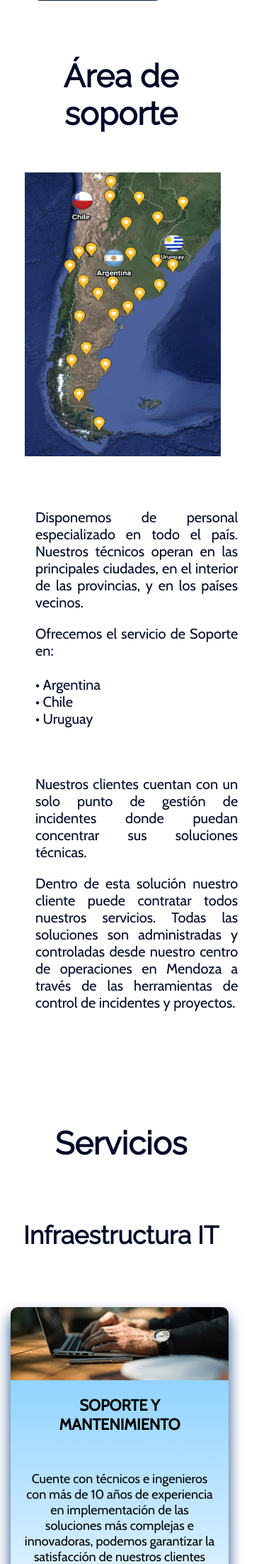
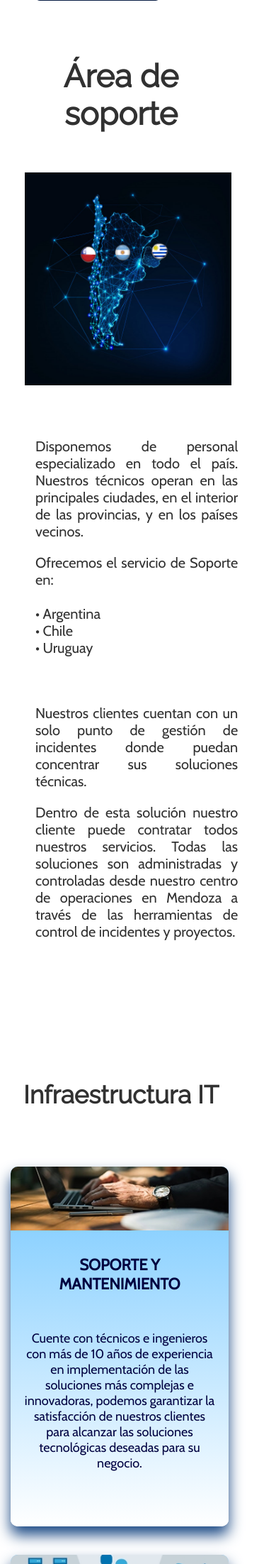
Before and after one commit to DevZeppelin/powersis, a PHP site: page / in a window 390 px wide. Shown: the part 1920-4124 px from the top of the page at 71% size. Run offline with PHP 8.4, Linux system fonts and the light colour scheme.

Commit message:
modificado menu desplegable. agregado carteleria digital. fuente gris. fuente viñeta azul. cambiado servicio x soluciones

```diff
--- a/estilos.css
+++ b/estilos.css
@@ -61,7 +61,7 @@ body{
 
 main {
     background: rgb(255, 255, 255);
-    color: rgb(0, 11, 41);
+    color: rgb(49, 49, 49);
 }
 
 header .contenedor{
@@ -230,13 +267,13 @@ h3 {
     display: flex;
     flex-wrap: wrap;
     justify-content: space-between;
-    color: rgb(0, 0, 0);
+    color: rgb(0, 1, 53);
     font-weight: normal;
 
 }
 
 .contenedor-servicios a {
-    color: black;
+    color: rgb(0, 1, 41);
 
 }
 
@@ -271,6 +309,7 @@ h3 {
     margin: 0;
     padding: 20px;
     margin-top: 90px;
+    color: rgb(0, 2, 65);
 }
 
 #servicios h6 {
@@ -279,11 +318,13 @@ h3 {
     text-align: center;
     font-size: 35px;
 
+
 }
 
 .servicio p {
 
     font-size: 18px;
+    color: rgb(0, 2, 65);
 
 }
 
@@ -304,6 +345,7 @@ h3 {
     top: 0;
     width: 100%;
     border-radius: 10px 10px 0 0 ;
+    height: 90px ;
 
 
 }
@@ -683,8 +742,8 @@ textarea {
     }
 
     #contratarnos .mapa {
-        width: 95%;
-        height: 400px;
+        width: 100%;
+        height: 300px;
         padding-left: 10px;
     }
 
--- a/index.html
+++ b/index.html
@@ -33,12 +33,23 @@
 
 
                 <img class="menu-icon" src="imagenes/rayitas.png"></img>
-                <nav>
+                <nav id="header-nav">
                     <ul class="lista-menu">
 
 
                         <li><a href="#contratarnos">¿Por qué contratarnos?</a></li>
-                        <li><a href="#servicios">Servicios</a></li>
+                        <li>
+
+                            <a>Soluciones</a>
+                            <ul class="soluciones-menu">
+                                <li><a href="#servicios">Infraestructura IT</a></li>
+                                <li><a href="contact-center.html">Contact Center</a></li>
+                                <li><a href="cart-digital.html">Cartelería Digital</a></li>
+                                <li><a href="trans-digital.html">Transformación Digital</a></li>
+                            </ul>
+
+
+                        </li>
                         <li><a href="#blog">Cursos</a></li>
                         <li><a href="#contacto-top">Contacto</a></li>
                         <li><a href="https://translate.google.com.ar/translate?hl=es&sl=es&tl=en&u=http%3A%2F%2Fdevzeppelin.github.io%2Fpowersis">ENG</a></li>
@@ -60,16 +71,20 @@
                 <h1>Somos Tecnología</h1>
             </li>
             <li>
-                <img src="img/2.jpg">
-                <h1>Transformación Digital</h1>
+                <a href="trans-digital.html"><img src="img/2.jpg"></a>
+                <a href="trans-digital.html"><h1>Transformación Digital</h1></a>
             </li>
             <li>
-                <img src="img/3.jpg">
-                <h1>Infraestructura</h1>
+                <a href="#servicios"><img src="img/3.jpg"></a>
+                <a href="#servicios"><h1>Infraestructura IT</h1></a>
             </li>
             <li>
-                <img src="img/4.jpg">
-                <h1>Contact Center</h1>
+                <a href="contact-center.html"><img src="img/4.jpg"></a>
+                <a href="contact-center.html"><h1>Contact Center</h1></a>
+            </li>
+            <li>
+                <a href="cart-digital.html"><img src="img/5.jpg"></a>
+                <a href="cart-digital.html"><h1>Cartelería Digital</h1></a>
             </li>
         </ul>
 
@@ -117,7 +132,7 @@
                     <h3 class="somospowersis">Área de soporte</h3>
                 <div class="contenedor-contratarnos">
                     <div>
-                        <img src="imagenes/mapa.jpg"  class="mapa" width="330px" height="500px">
+                        <img src="imagenes/mapa.jpg"  class="mapa" width="500px" height="500px">
                     </div>
                     <div class="texto">
 
@@ -148,7 +163,7 @@
 
         <section id="servicios">
             <div class="contenedor">
-            <h3>Servicios</h3>
+            <h3></h3>
 
             <h6>Infraestructura IT</h6>
                 <div class="contenedor-servicios">
@@ -421,7 +436,7 @@
                 $(".menu a").css({"color":"#fff"});
                 $(".logo").css({"color":"#fff"});
                 $(".menu").css({"z-index":"100"});
-
+                $(".soluciones-menu a").css({"color":"red"});
 
             }   else {
 
@@ -430,7 +445,7 @@
                 $(".menu").css({"box-shadow":"0 0 0"});
                 $(".logo").css({"color":"#fff"});
                 $(".menu a").css({"color":"#fff"});
-
+                $(".soluciones-menu a").css({"color":"red"});
             }
 
 
@@ -439,13 +454,14 @@
 
         $('.menu-icon').click(function(){
 
-            $('header nav').slideToggle();
+            $('#header-nav').slideToggle();
             $('.menu a').click(function(){
-            $('header nav').slideUp();
+            $('#header-nav').slideUp();
             })
 
 
         })
+
     })
 
     </script>
```
Also changed, not shown: other parts of estilos.css (+64 -9 lines), imagenes/blog3.jpg, imagenes/blog5.jpg, imagenes/blog6.jpg, imagenes/mapa.jpg, img/5.jpg (added).
